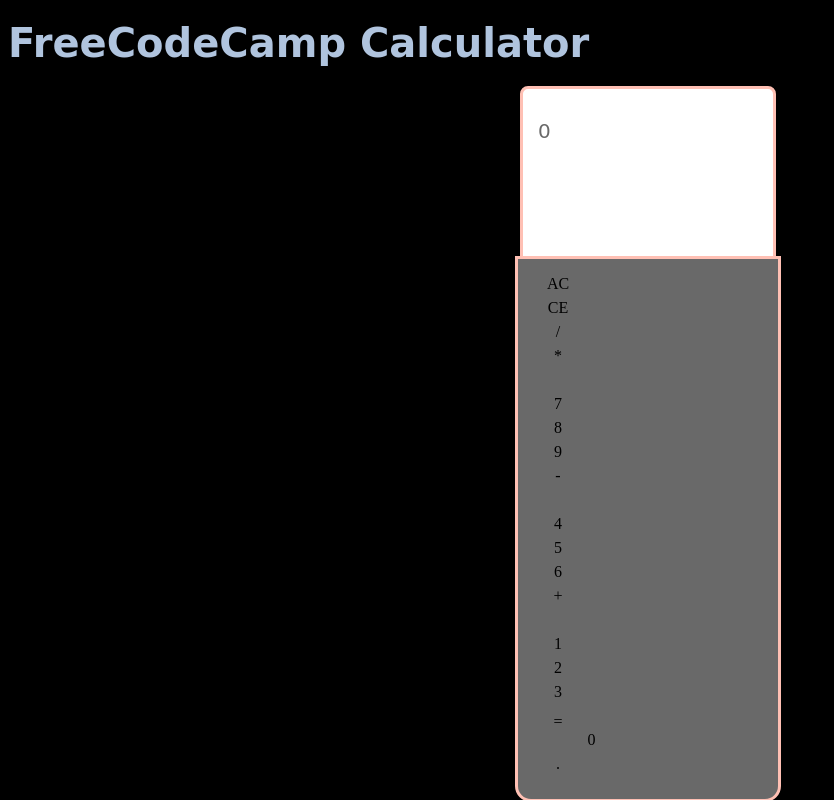
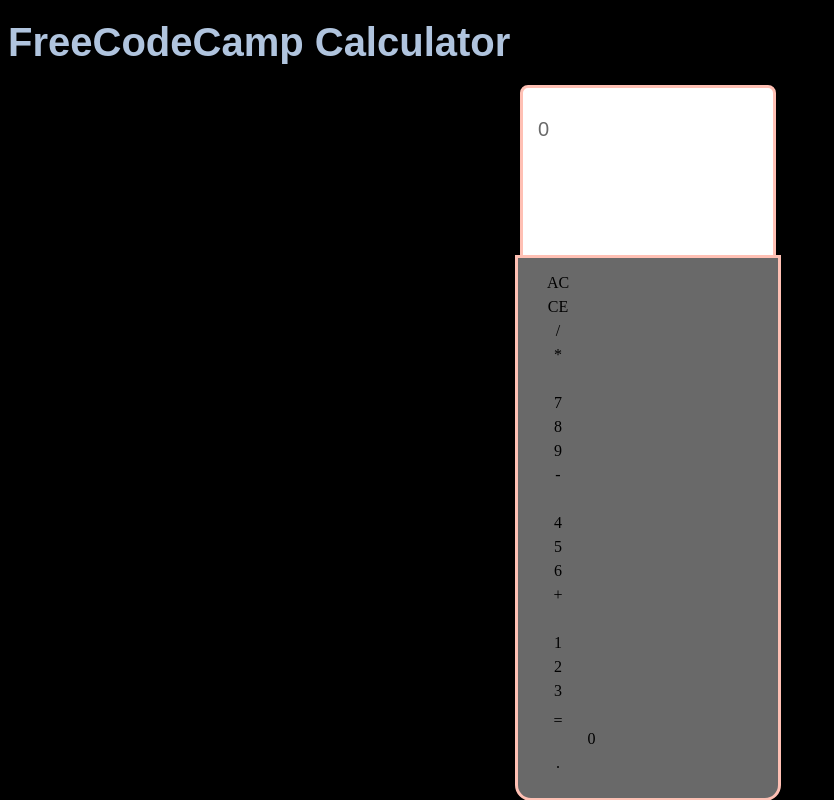
Before and after one commit to natealcedo/fcc-calculator, a website: page src/index.html in a window 1280 px wide. Shown: the whole page, without its empty margins (0-834 px from the left). Drawn offline with Linux system fonts and the light colour scheme.

Commit message:
changed font for the calculator

```diff
--- a/src/css/main.css
+++ b/src/css/main.css
@@ -9,7 +9,7 @@
 }
 
 h1 {
-  font-family: 'Bungee Inline', cursive;
+  font-family: 'Bungee Inline', Arial;
   margin-top: 100px;
   margin-bottom: 50px;
   font-size: 40px;
@@ -21,7 +21,7 @@
   margin-top: 15px;
   margin-bottom: 25px;
   color: #C0BEDC;
-  font-family: 'Bungee Inline', cursive;
+  font-family: 'Bungee Inline', Arial;
 }
 
 #main{
@@ -33,7 +33,7 @@
 #output {
   border-style: solid;
   border-color: #FFC0B4;
-  font-family: 'Bungee Inline', cursive;
+  font-family: 'Bungee Inline', Arial;
   color: #696969;
   position: center fixed;
   width: 250px;
```
Also changed, not shown: dist/css/main.css.
